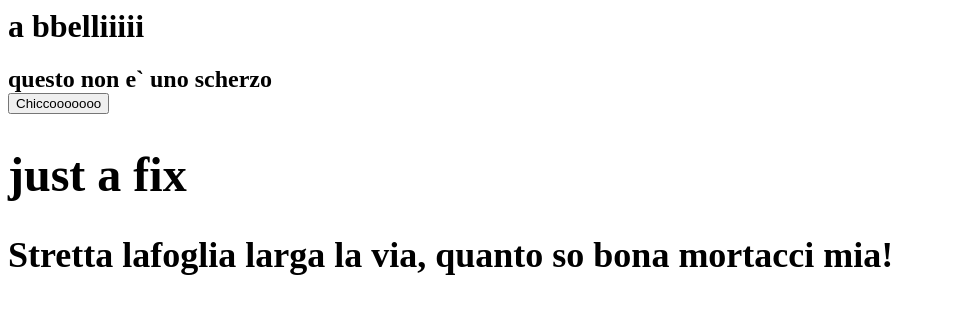
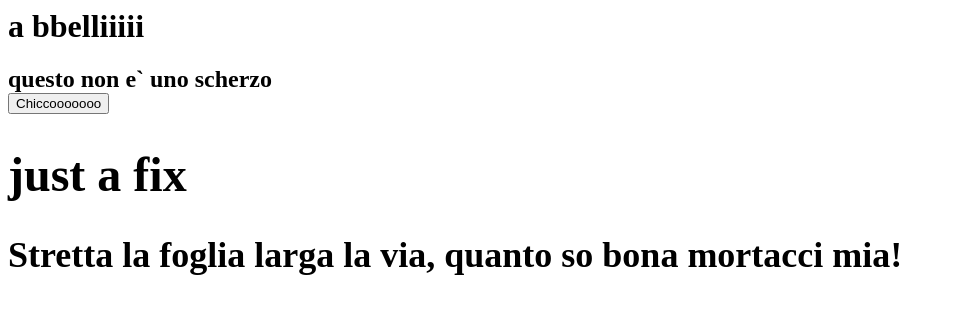
Before and after one commit to MarmottaTuonante/provegit2, a plain HTML site: page index.html in a window 1280 px wide. Shown: the whole page, without its empty margins (0-956 px from the left). Drawn offline with Linux system fonts and the light colour scheme.

Commit message:
Update index.html

```diff
--- a/index.html
+++ b/index.html
@@ -10,7 +10,7 @@
             <header>
                 <label for="button"><button>Chiccooooooo</button></label>
                 <h1>just a fix</h1>
-                <h2>Stretta lafoglia larga la via, quanto so bona mortacci mia!</h2>
+                <h2>Stretta la foglia larga la via, quanto so bona mortacci mia!</h2>
             </header>
         </main>
     </body>
```
